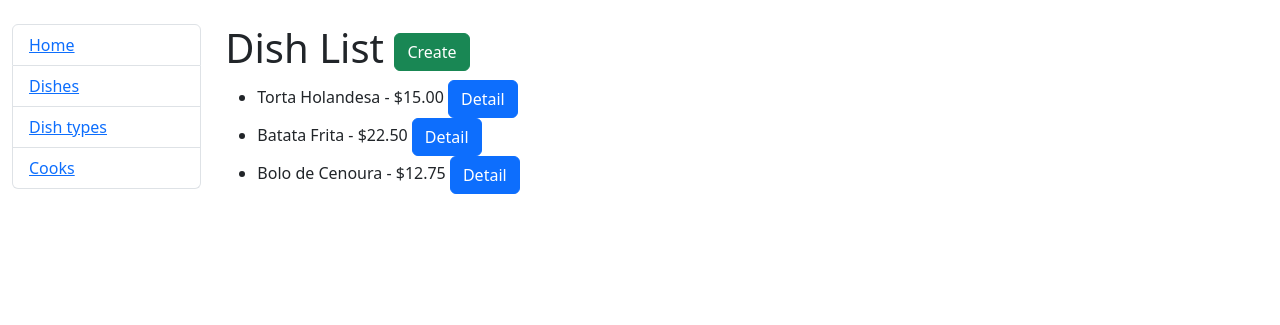
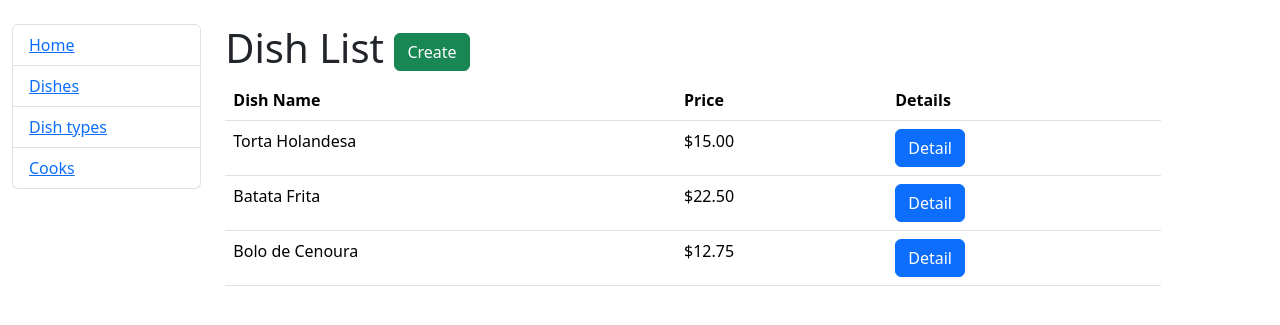
Before and after one commit to EduardoMoen/kitchen-service, a Django app: page /dishes/ in a window 1280 px wide. Shown: the top 325 px of the page. Run offline with Django 5.2, Linux system fonts and the light colour scheme; data comes from the database, SQL or seed files in the repository.

Commit message:
Update dishes loytou to table format

```diff
--- a/templates/kitchen/dish_list.html
+++ b/templates/kitchen/dish_list.html
@@ -4,9 +4,22 @@
 
 {% block content %}
 <h1>Dish List <a class="btn btn-success" href="{% url 'kitchen:dish-create' %}">Create</a></h1>
-<ul>
-  {% for dish in dish_list %}
-    <li>{{ dish.name }} - ${{ dish.price }} <a class="btn btn-primary" href="{% url 'kitchen:dish-detail' dish.id %}">Detail</a></li>
-  {% endfor %}
-</ul>
+<table class="table">
+  <thead>
+    <tr>
+      <th>Dish Name</th>
+      <th>Price</th>
+      <th>Details</th>
+    </tr>
+  </thead>
+  <tbody>
+    {% for dish in dish_list %}
+      <tr>
+        <td>{{ dish.name }}</td>
+        <td>${{ dish.price }}</td>
+        <td><a class="btn btn-primary" href="{% url 'kitchen:dish-detail' dish.id %}">Detail</a></td>
+      </tr>
+    {% endfor %}
+  </tbody>
+</table>
 {% endblock %}
```
